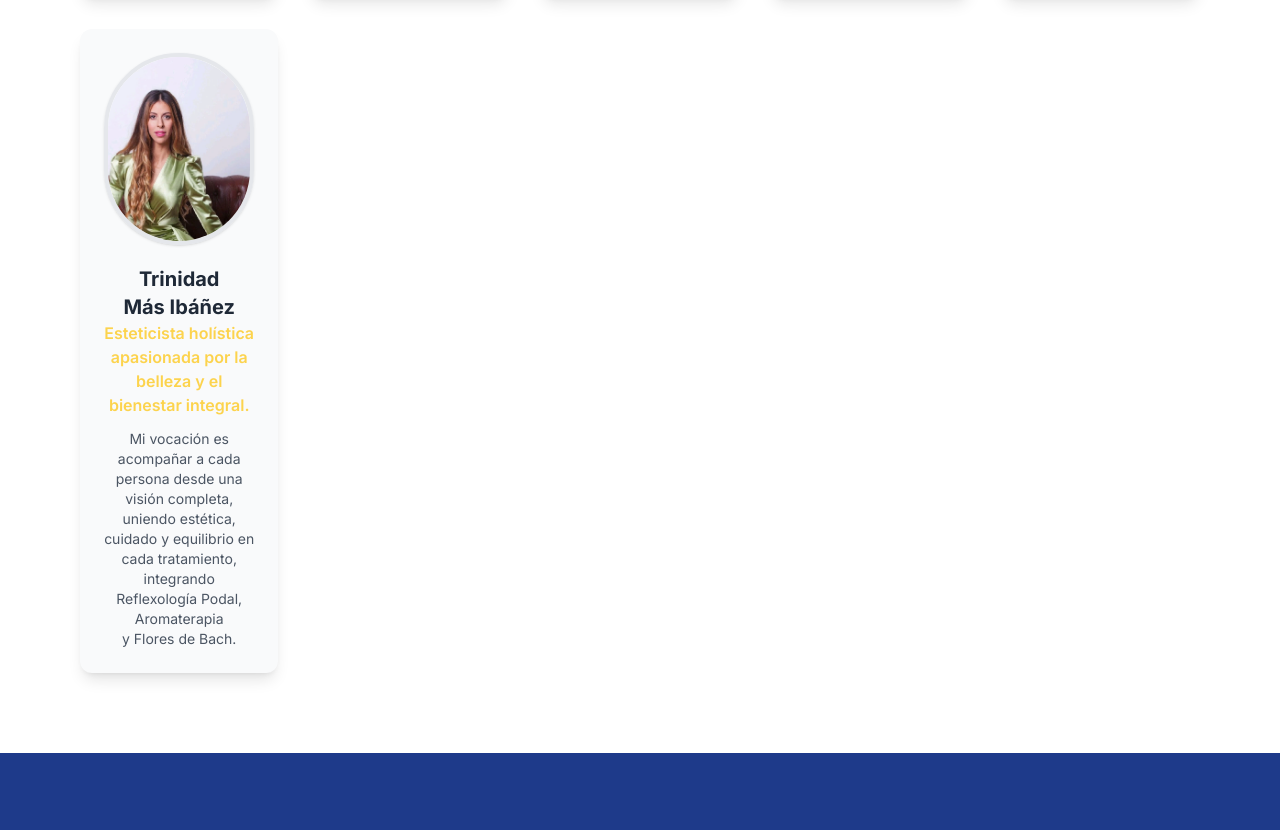
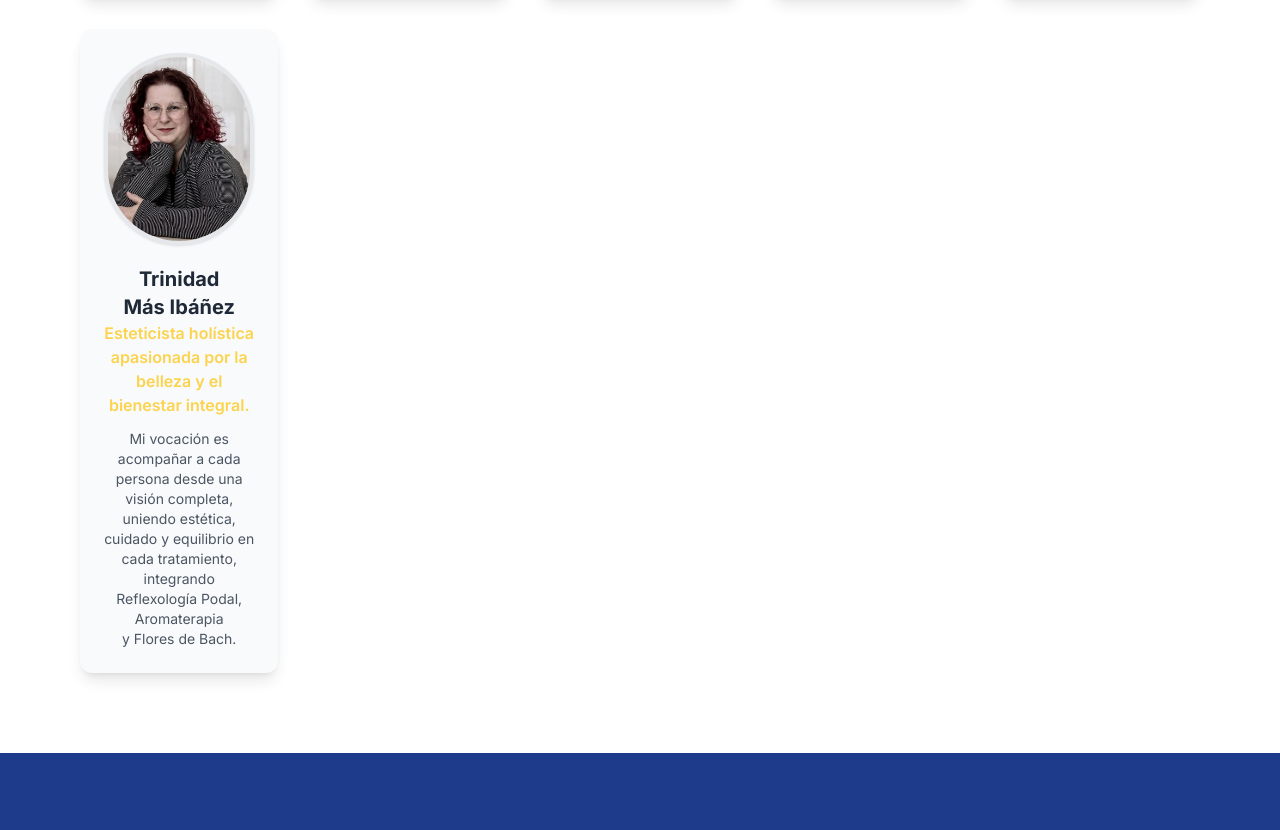
Before and after one commit to Cram27/landing-equipaminetos, a plain HTML site: page index.html in a window 1280 px wide. Shown: the part 1311-2141 px from the top of the page. Drawn offline with nearby package versions, Linux system fonts and the light colour scheme.

Commit message:
Update index.html

```diff
--- a/index.html
+++ b/index.html
@@ -173,7 +173,7 @@
         <!-- Trinidad Más Ibáñez -->
         <div class="p-6 bg-gray-50 rounded-xl shadow-lg text-center hover-lift transition duration-300">
           <picture>
-            <source srcset="assets/elena-lopez.webp" type="image/webp">
+            <source srcset="assets/trinidad-mas.webp" type="image/webp">
             <img
               src="assets/trinidad-mas.webp"
               alt="Adrián Izquierdo"
```
